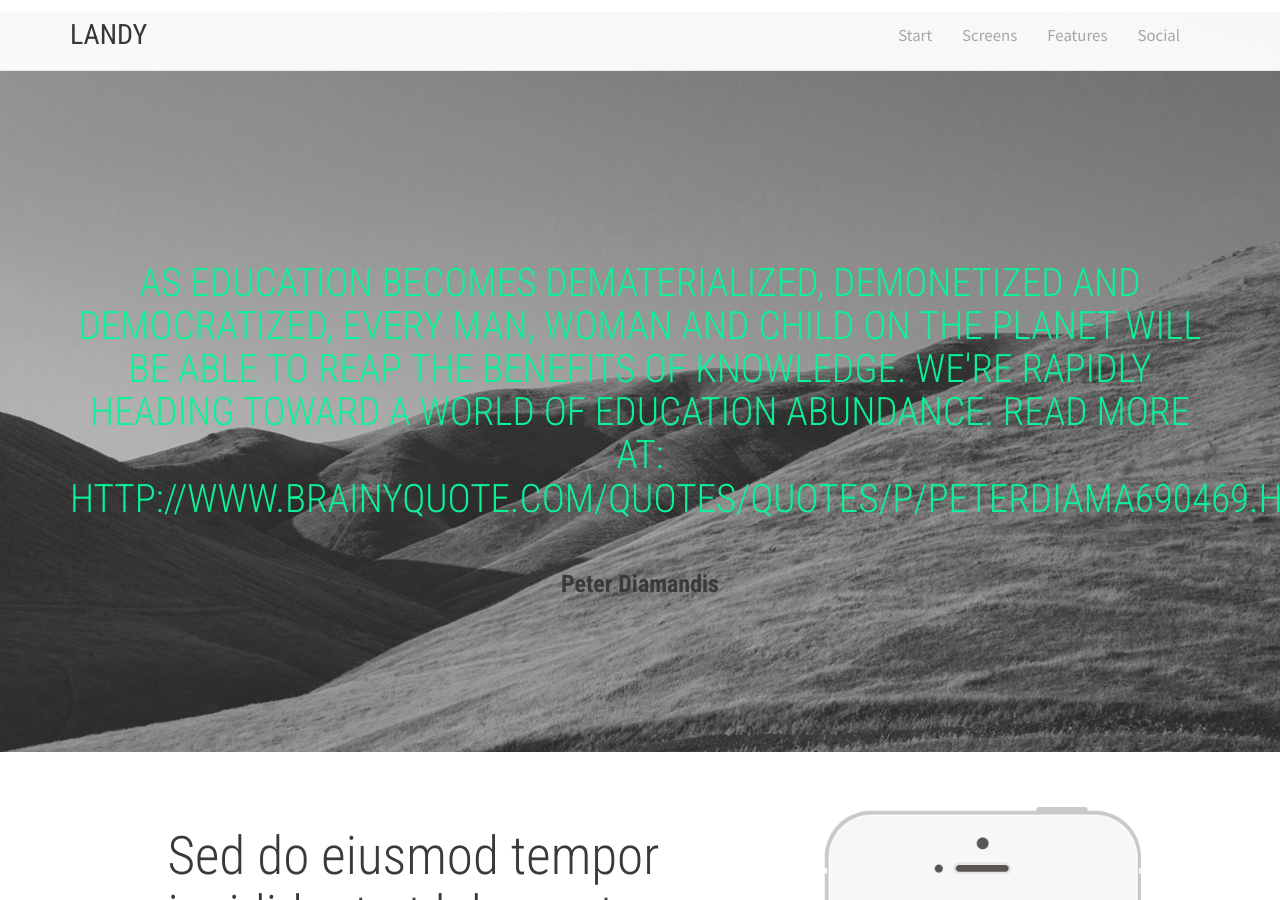
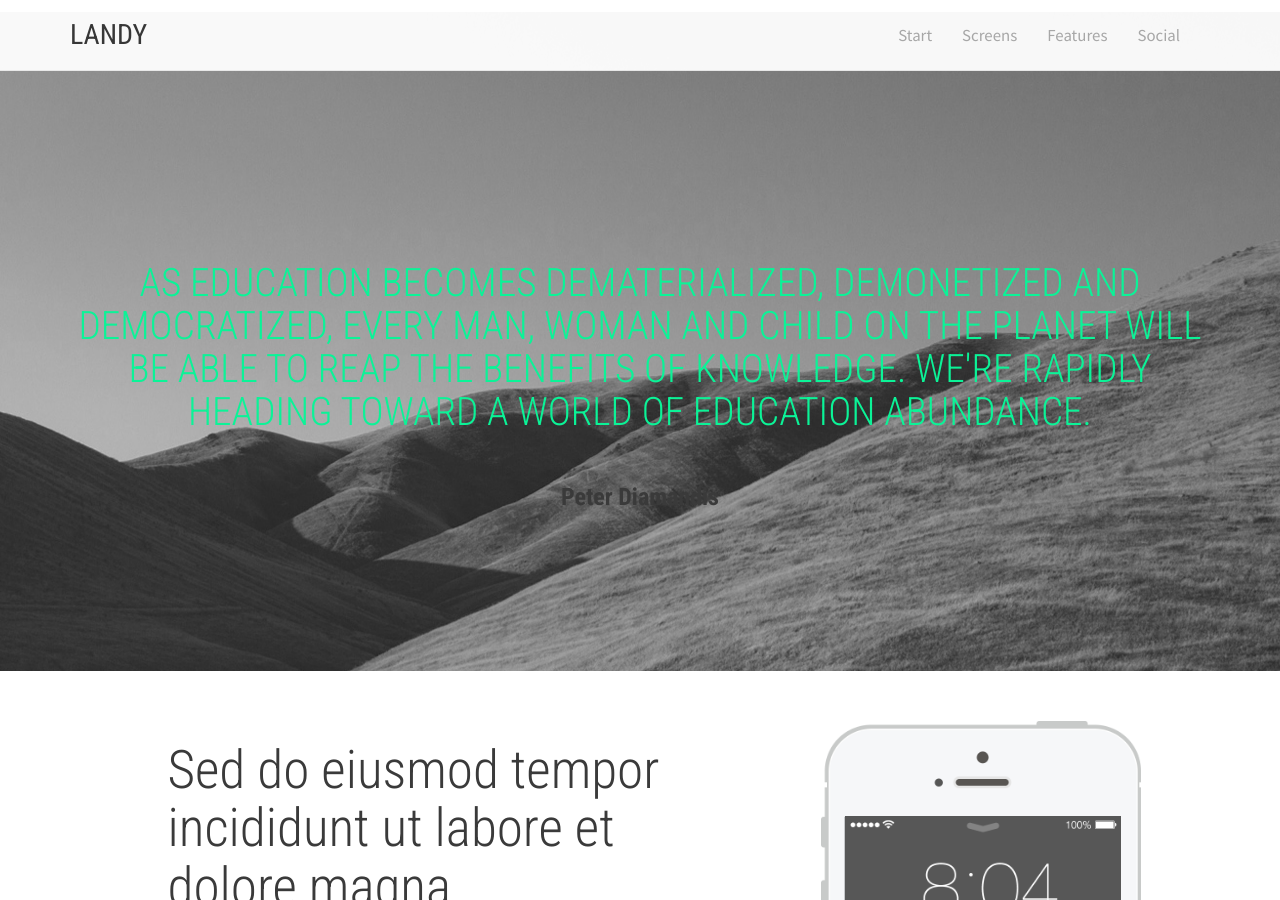
Before and after one commit to sawthinkar/sawthinkar.github.io, a Jekyll site: the page tot-telepresence/index.html, which Jekyll copies as it is, in a window 1280 px wide and 900 px high, scrolled down 1329 px. Built offline with Jekyll 4.4.1, drawn with Linux system fonts in a browser that asks for light colours; some web fonts are replaced.

Commit message:
Update index.html

```diff
--- a/tot-telepresence/index.html
+++ b/tot-telepresence/index.html
@@ -105,8 +105,7 @@
 		<div class="container">
 			  <div class="row">
 				  <div class="col-md-12">
-					  <h1>As education becomes dematerialized, demonetized and democratized, every man, woman and child on the planet will be able to reap the benefits of knowledge. We're rapidly heading toward a world of education abundance.
-Read more at: http://www.brainyquote.com/quotes/quotes/p/peterdiama690469.html</h1><br/>
+					  <h1>As education becomes dematerialized, demonetized and democratized, every man, woman and child on the planet will be able to reap the benefits of knowledge. We're rapidly heading toward a world of education abundance.</h1><br/>
 					<h3>Peter Diamandis</h3>
 				  </div>
 			  </div>
```
